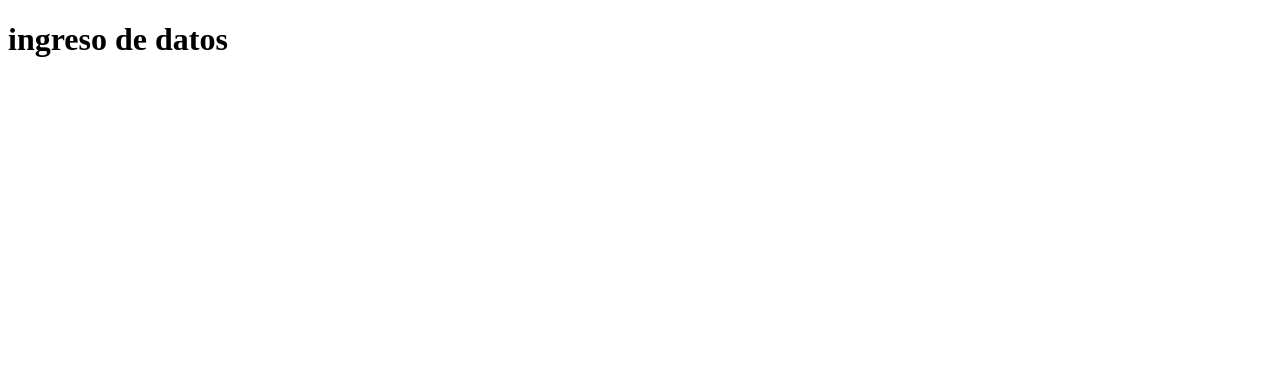
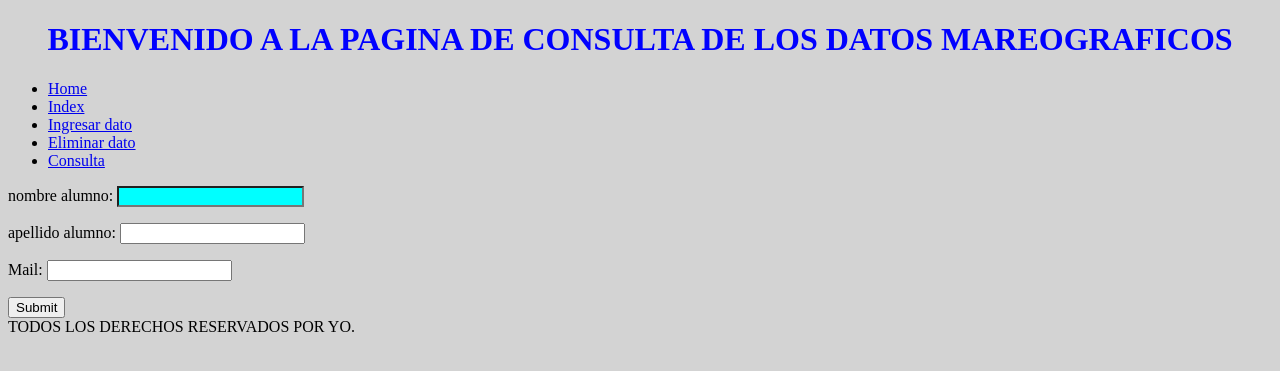
Before and after one commit to pabloart87/CaC_G13, a Django app: page /cac_2023/ingresar_datos in a window 1280 px wide. Shown: the top 371 px of the page. Run offline with Django 4.2, Linux system fonts and the light colour scheme.

Commit message:
agrego la carpeta templates, modifico views, seetting y forms

```diff
--- /dev/null
+++ b/proj_cac/cac_2023/forms.py
@@ -0,0 +1,55 @@
+from django import forms
+
+BIRTH_YEAR_CHOICES = range(1980,2006)
+TYPE_CHOICES = [
+    ("General", "General"),
+    ("Diploma_tramite", "Diploma en tramite"),
+    ("Otros", "Otros"),
+]
+
+class AltaUsuarioForm(forms.Form):
+    nombre = forms.CharField(label="nombre alumno",widget=forms.TextInput(attrs={'class': 'nombre_usuario letra'}), required=True)
+    apellido = forms.CharField(label="apellido alumno", required=True)
+    mail = forms.EmailField(required=True)
+
+class EnviarConsultaForm(forms.Form):
+    mail = forms.EmailField(label="Mail", required=True)
+    # tipo = forms.MultipleChoiceField(
+    #     widget=forms.Select,
+    #     choices=TYPE_CHOICES,
+    # )
+
+    # fecha_ingreso = forms.DateField(
+    #     widget=forms.SelectDateWidget(years=BIRTH_YEAR_CHOICES)
+    # )
+
+    # Campo Fecha con date picker en el chrome.
+    fecha = forms.DateField(widget=forms.DateInput(attrs={'type': 'date'}))
+
+    mensaje = forms.CharField(widget=forms.Textarea)
+
+    def clean_mail(self):
+        # Validación del campo Mail
+
+        # Para mas detalle
+        # https://docs.djangoproject.com/en/4.2/ref/forms/validation/
+
+        # aqui podemos poner la logica de negocio necesaria para
+        # efectivamente validar si por ejemplo el campo mail es valido
+        # o no.
+
+        # Si es valido se devuelve la info, caso contrario se lanza
+        # un ValidationError.
+
+        # Pueden cambiar la logica del if para probar ambos casos.
+
+        data = self.cleaned_data["mail"]
+        # if True:
+        #     raise ValidationError("El mail utilizado ya existe")
+
+        # Always return a value to use as the new cleaned data, even if
+        # this method didn't change it.
+        return data
+
+    def clean(self):
+        pass
--- /dev/null
+++ b/proj_cac/cac_2023/static/cac_2023/css/base.css
@@ -0,0 +1,5 @@
+body {
+
+    background-color: lightgrey;
+
+}
--- /dev/null
+++ b/proj_cac/cac_2023/static/cac_2023/css/ingreso_datos.css
@@ -0,0 +1,14 @@
+.nombre_usuario {
+    background-color:aqua;
+
+}
+.letra {
+    font-style: oblique;
+
+}
+
+h1{
+
+    color:blue;
+    text-align: center;
+}
--- a/proj_cac/cac_2023/templates/cac_2023/base.html
+++ b/proj_cac/cac_2023/templates/cac_2023/base.html
@@ -1,3 +1,4 @@
+{% load static %}
 <!DOCTYPE html>
 <html lang="en">
 <head>
@@ -5,20 +6,31 @@
     <meta http-equiv="X-UA-Compatible" content="IE=edge">
     <meta name="viewport" content="width=device-width, initial-scale=1.0">
     <title> {% block titulo %} {% endblock %}</title>
+    <link rel="stylesheet" href="{% static 'cac_2023/css/base.css' %}">
+    {% block extra_css %} {% endblock %}
 </head>
 <body>
     <header>
+        <section class="mensajes">
+            {% if messages %}
+                <ul class="messages_list">
+                    {% for message in messages %}
+                        <li {% if message.tags %} class="{{message.tags}}" {% endif %}>{{message}}</li>
+                    {% endfor %}
+                </ul>
+            {% endif %}
+        </section>
         {% block encabezado %} {% endblock %}
     </header>
 
     <nav>
         <ul>
 
-            <li> <a href="{% url "inicio" %}"> Home </a> </li>
-            <li> <a href="{% url "index2" %}"> Index </a> </li>
-            <li> <a href="{% url "ingresar_datos" %}"> Ingresar dato </a> </li>
-            <li> <a href="{% url "eliminar_datos" %}"> Eliminar dato </a> </li>
-            <li> <a href="{% url "consulta" %}"> Consulta </a> </li>
+            <li> <a href="{% url 'inicio' %}"> Home </a> </li>
+            <li> <a href="{% url 'index2' %}"> Index </a> </li>
+            <li> <a href="{% url 'ingresar_datos' %}"> Ingresar dato </a> </li>
+            <li> <a href="{% url 'eliminar_datos' %}"> Eliminar dato </a> </li>
+            <li> <a href="{% url 'consulta' %}"> Consulta </a> </li>
 
          </ul>
     </nav>
--- a/proj_cac/cac_2023/templates/cac_2023/ingreso_datos.html
+++ b/proj_cac/cac_2023/templates/cac_2023/ingreso_datos.html
@@ -1,12 +1,28 @@
-<!DOCTYPE html>
-<html lang="en">
-<head>
-    <meta charset="UTF-8">
-    <meta http-equiv="X-UA-Compatible" content="IE=edge">
-    <meta name="viewport" content="width=device-width, initial-scale=1.0">
-    <title></title>
-</head>
-<body>
-    <h1>ingreso de datos</h1>
-</body>
-</html>
+{% extends "cac_2023/base.html" %}
+
+{% load static %}
+
+{% block extra_css %}
+    <link rel="stylesheet" href="{% static 'cac_2023/css/ingreso_datos.css' %}">
+{% endblock %}
+
+{% block titulo %} ingreso de datos {% endblock %}
+
+{% block encabezado %}
+<!--
+ style= "color: lightblue;" align="center"> BIENVENIDO A LA PAGINA DE CONSULTA DE LOS DATOS MAREOGRAFICOS </h1> -->
+
+ <h1>BIENVENIDO A LA PAGINA DE CONSULTA DE LOS DATOS MAREOGRAFICOS </h1>
+
+{% endblock %}
+
+{% block contenido %}
+
+<form action="{% url 'ingresar_datos' %}" method="POST">
+    {% csrf_token %}
+    {{form.as_p}}
+    <input type="submit">
+
+</form>
+
+{% endblock %}
--- a/proj_cac/cac_2023/views.py
+++ b/proj_cac/cac_2023/views.py
@@ -1,13 +1,32 @@
-from django.shortcuts import render
+from django.contrib import messages
+from django.shortcuts import render, redirect
 from django.http import HttpResponse
+from .forms import AltaUsuarioForm, EnviarConsultaForm
 
 # Create your views here.
 def index(request):
     return HttpResponse("hola mundo django 2023!!!")
 
+# def ingreso_datos(request):
+#     context = {}
+#     return render(request, "cac_2023/ingreso_datos.html", context)
+
 def ingreso_datos(request):
-    context = {}
+
+    if request.method == "POST":
+
+        alta_usuario_form = AltaUsuarioForm(request.POST)
+
+    else:
+
+        alta_usuario_form = AltaUsuarioForm()
+
+    context = {
+        'form' : alta_usuario_form
+        }
+
     return render(request, "cac_2023/ingreso_datos.html", context)
+
 
 def eliminar_datos(request):
     context = {}
@@ -66,9 +85,26 @@ def index2(request):
 
 def consulta(request):
 
-    context = {}
+    if request.method == "POST":
+        form = EnviarConsultaForm(request.POST)
+        if form.is_valid():
+            print("------------------------")
+            print(form.cleaned_data['mail'])
+
+            messages.add_message(request, messages.SUCCESS, 'Consulta enviada con exito', extra_tags="tag1")
+
+            # Usualmente cuando se completa exitosamente un formulario
+            # redirijimos al usuario a otra parte del sitio (por ejemplo al index)
+            # para que no intente enivar dos veces el mismo formulario.
+            return redirect("index2")
+    else:
+        # GET
+        form = EnviarConsultaForm()
+
+    context = {'form': form}
 
     return render(request, "cac_2023/consulta.html", context)
+
 
 def inicio(request):
 
```
Also changed, not shown: proj_cac/cac_2023/static/cac_2023/css/style.css (added, +20 -0 lines), proj_cac/cac_2023/templates/cac_2023/consulta.html (+36 -5 lines), proj_cac/cac_2023/templates/cac_2023/index2.html (+12 -3 lines), proj_cac/cac_2023/templates/style.css (deleted, +0 -7 lines), proj_cac/proj_cac/settings.py (+6 -2 lines), 1 other file.
